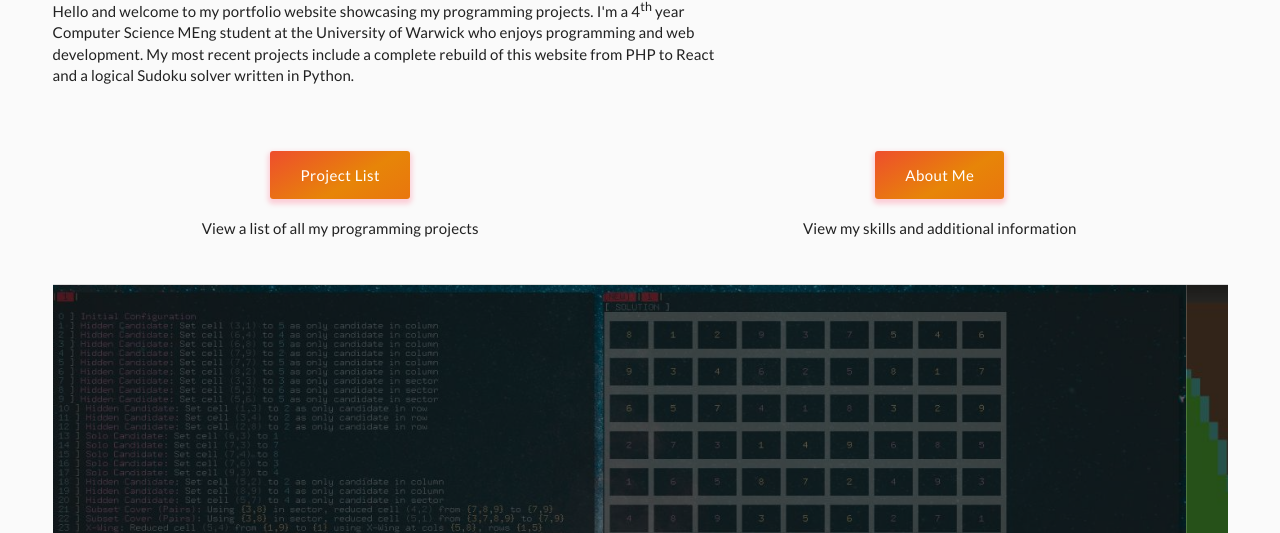
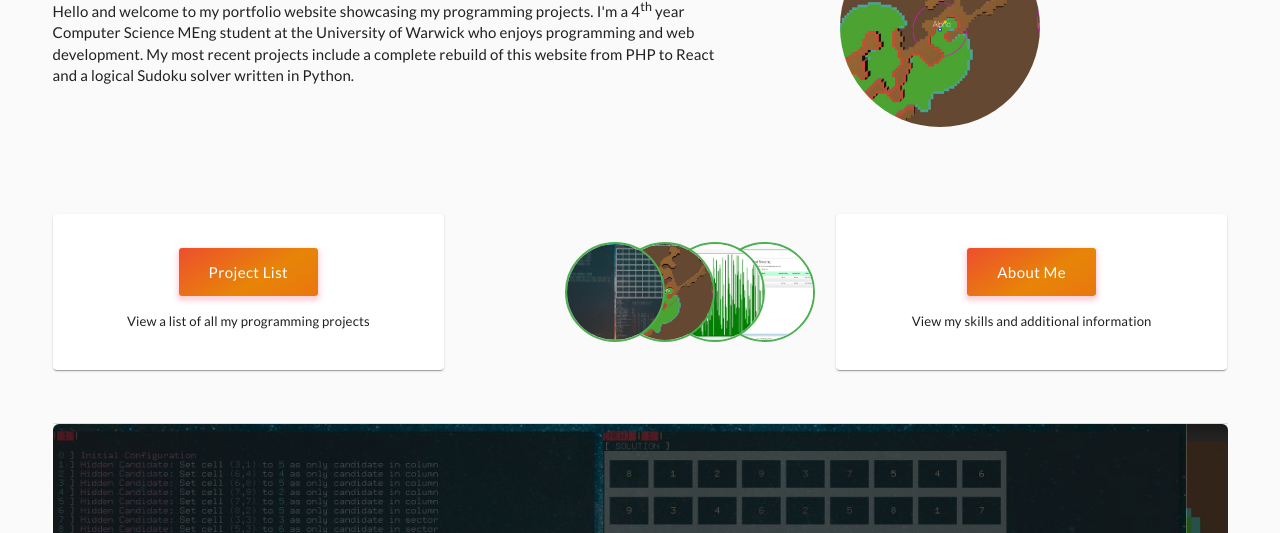
Before and after one commit to KyleGough/portfolio-react, a React app: page / in a window 1280 px wide. Shown: the part 248-781 px from the top of the page. Built offline with nearby package versions, Linux system fonts and the light colour scheme.

Commit message:
Organised homepage

```diff
--- a/src/App.css
+++ b/src/App.css
@@ -95,8 +95,16 @@ input:hover {
   padding-left: 0!important;
 }
 
+/* Square dot. */
+.dot {
+  width: 20px!important;
+  height: 6px!important;
+  border-radius: 10%!important;
+}
+
 .carousel.carousel-slider {
-  height: 25vw!important;
+  height: 30vw!important;
+  border-radius: 6px!important;
 }
 
 .MuiFormLabel-root.Mui-focused {
--- a/src/HomePage.js
+++ b/src/HomePage.js
@@ -11,6 +11,9 @@ import { Carousel } from 'react-responsive-carousel';
 import "react-responsive-carousel/lib/styles/carousel.min.css";
 import commonStyles from './Styles';
 import Typography from '@material-ui/core/Typography';
+import Avatar from '@material-ui/core/Avatar';
+import AvatarGroup from '@material-ui/lab/AvatarGroup';
+import Paper from '@material-ui/core/Paper';
 
 
 const pageStyles = theme => ({
@@ -51,7 +54,51 @@ const pageStyles = theme => ({
   linkDesc: {
     fontFamily: theme.font.primary,
     fontWeight: 200,
-    marginTop: "1.25em"
+    marginTop: "1.25em",
+    textAlign: "center"
+  },
+  linkSection: {
+    paddingBottom: "4em",
+    paddingTop: "4em",
+    fontSize: "15px",
+    fontFamily: theme.font.primary
+  },
+  flex: {
+    display: "flex",
+    textAlign: "center",
+    alignItems: "center",
+
+  },
+  avatar: {
+    textAlign: "center",
+    width: 200,
+    height: 200,
+    marginTop: "2em",
+    [theme.breakpoints.down("sm")]: {
+      marginTop: 0
+    }
+  },
+  avatarList: {
+    marginBottom: "1em",
+    marginTop: "1em",
+    border: "2px solid " + theme.palette.textSecondary,
+    width: 100,
+    height: 100,
+    "&:hover": {
+      zIndex: 1000
+    }
+  },
+  avatarGroup: {
+    marginLeft: "calc(50% - 75px)"
+  },
+  linkColumn: {
+    display: "block",
+    textAlign: "center",
+    marginTop: "4em",
+    marginBottom: "4em"
+  },
+  paper: {
+    padding: "2em"
   }
 });
 
@@ -90,7 +137,6 @@ class HomePage extends React.Component {
       <Container className={classes.root} maxWidth="lg">
 
         <div className={classes.section}>
-
           <Grid container spacing={3}>
             <Grid container item xs={12} sm={7}>
               <Typography className={classes.title} variant="h3" component="h1">Portfolio</Typography>
@@ -101,27 +147,38 @@ class HomePage extends React.Component {
                 of this website from PHP to React and a logical Sudoku solver written in Python.
               </p>
             </Grid>
-            <Grid className={classes.columnBlock} container item xs={12} sm={5}>
-
+            <Grid className={classes.columnBlock} container item xs={12} sm={4} alignItems="center" justify="center">
+              <Avatar className={classes.avatar} alt="Avatar" src="/img/cave-exploration1.jpg" />
             </Grid>
           </Grid>
+        </div>
 
-
-          <Grid className={classes.gridLink} container spacing={3}>
-            <Grid container item xs={12} sm={6}>
+        <Grid container spacing={0} alignItems="center" justify="center">
+          <Grid className={classes.linkColumn} container item xs={12} md={4} alignItems="center" justify="center">
+            <Paper className={classes.paper} elevation={1}>
               <Link to="/projects">
                 <Button className={classes.linkButton}>Project List</Button>
               </Link>
               <p className={classes.linkDesc}>View a list of all my programming projects</p>
-            </Grid>
-            <Grid className={classes.columnBlock} container item xs={12} sm={6}>
+            </Paper>
+          </Grid>
+          <Grid item xs={12} md={4} alignItems="center" justify="center">
+            <AvatarGroup className={classes.avatarGroup} spacing={50} max={4}>
+              <Avatar className={classes.avatarList} alt={imageShowcase[0].title} src={imageShowcase[0].src} />
+              <Avatar className={classes.avatarList} alt={imageShowcase[1].title} src={imageShowcase[1].src} />
+              <Avatar className={classes.avatarList} alt={imageShowcase[2].title} src={imageShowcase[2].src} />
+              <Avatar className={classes.avatarList} alt={imageShowcase[3].title} src={imageShowcase[3].src} />
+            </AvatarGroup>
+          </Grid>
+          <Grid className={classes.linkColumn} container item xs={12} md={4} alignItems="center" justify="center">
+            <Paper className={classes.paper} elevation={1}>
               <Link to="/about">
                 <Button className={classes.linkButton}>About Me</Button>
               </Link>
               <p className={classes.linkDesc}>View my skills and additional information</p>
-            </Grid>
+            </Paper>
           </Grid>
-        </div>
+        </Grid>
 
         <Divider />
 
```
